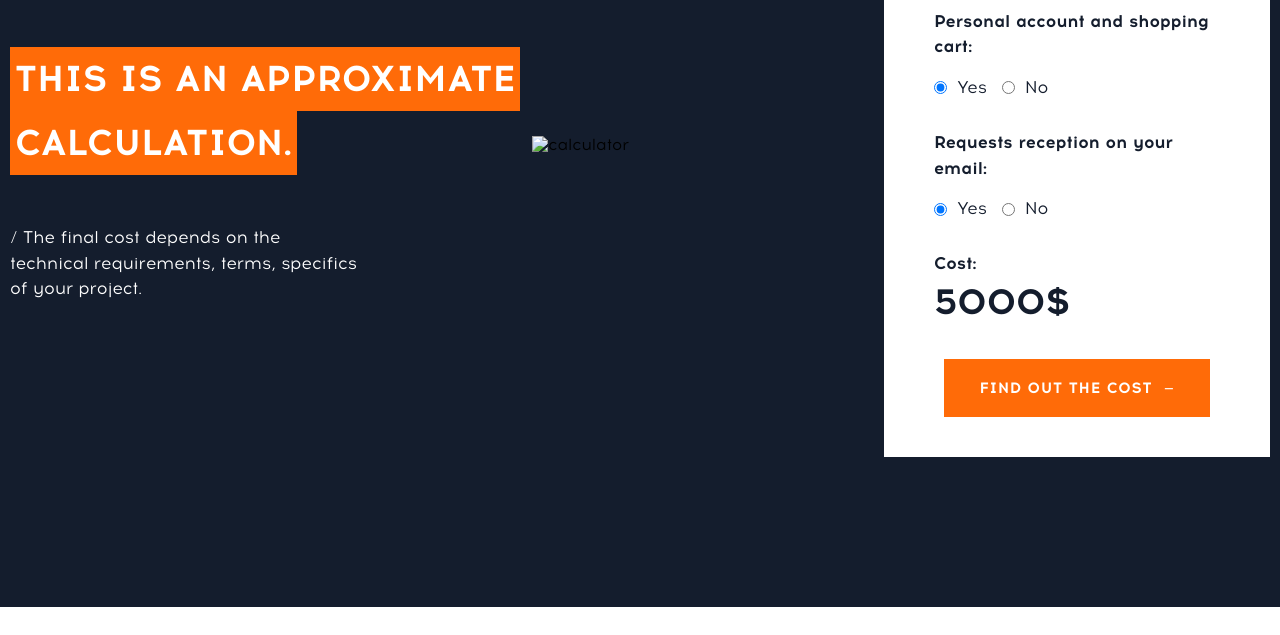
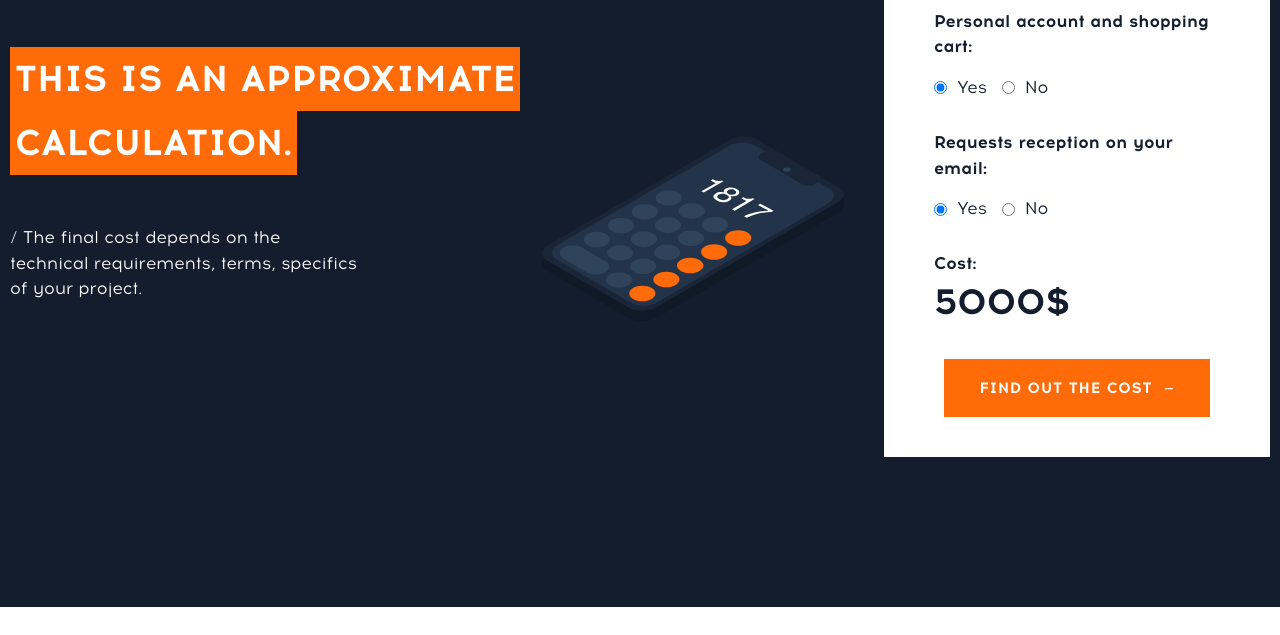
Before and after one commit to maksimpalii/goit, a plain HTML site: page index.html in a window 1280 px wide. Shown: the part 5031-5666 px from the top of the page. Drawn offline with Linux system fonts and the light colour scheme; the site is published under a folder, as on GitHub Pages, so addresses that start at the root find nothing; files whose address does not match are found by name.

Commit message:
fix images

```diff
--- a/index.html
+++ b/index.html
@@ -416,7 +416,7 @@
               ><span>calculation. </span>
             </p>
             <img
-              src="/img/calculator.svg"
+              src="img/calculator.svg"
               alt="calculator"
               class="calculator-icon"
             />
```
